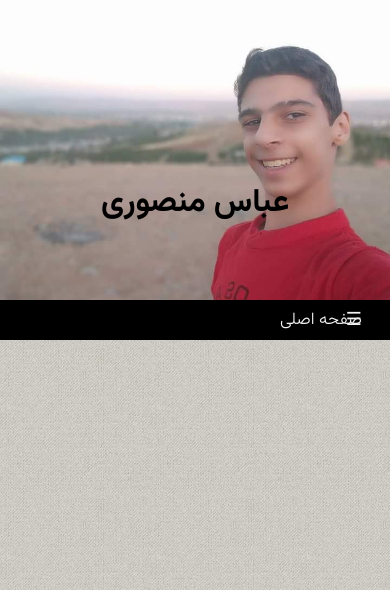
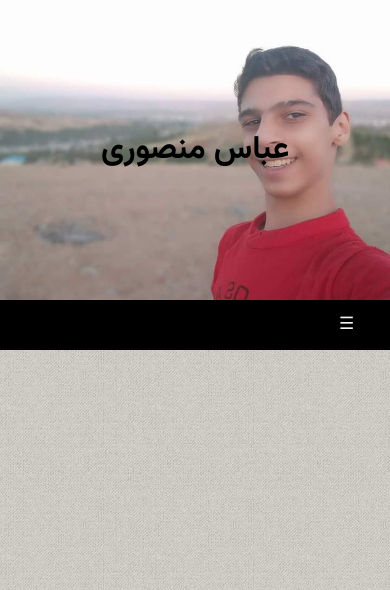
Before and after one commit to Bmnswry28/my-blog, a Django app: template templates/index.html in a window 390 px wide. Shown: the top 590 px of the page. Run offline with Django 4.2, Linux system fonts and the light colour scheme; the template is opened without the code that fills it, so the values that code supplies are empty.

Commit message:
fix bug header

```diff
--- /dev/null
+++ b/templates/app.js
@@ -0,0 +1,8 @@
+function toggleMenu() {
+    var x = document.querySelector(".nav");
+    if (x.className === "nav") {
+        x.className += " responsive";
+    } else {
+        x.className = "nav";
+    }
+}
--- a/templates/index.html
+++ b/templates/index.html
@@ -11,16 +11,15 @@
         <div class="hr">
             <a href="#" title="عباس منصوری"><h1>عباس منصوری</h1></a>
         </div>
-        <div class="nav" id="mynav">
-            <a title="عباس منصوری" href="#">صفحه اصلی</a>
+        <div class="nav">
+            <a href="javascript:void(0);" class="icon" onclick="toggleMenu()">&#9776;</a>
+            <a href="#">صفحه اول</a>
+            <a href="#">درباره ما</a>
+            <a href="#">ارشیو</a>
+            <a href="#">عناوین نوشته</a>
+        </div>
 
-
-
-            <a title="آرشیو وبلاگ" href="">آرشیو وبلاگ</a>
-            <a title="عناوین نوشته ها" href="">عناوین نوشته ها</a>
-
-            <a href="javascript:void(0);" style="font-size:18px;" class="icon" onclick="showmenu()">&#9776;</a>
-        </div>
     </header>
+    <script src="app.js"></script>
 </body>
 </html>
--- a/templates/style.css
+++ b/templates/style.css
@@ -16,6 +16,7 @@
 * {
     margin: 0;
     padding: 0;
+    box-sizing: border-box;
 }
 
 body {
@@ -36,9 +37,10 @@ a:hover{
     text-decoration: underline;
 }
 .nav{
+    align-items: center;
     overflow: hidden;
     background-color: #000;
-    padding: 3px 100px;
+    padding: 3px 5%;
     text-align: center;
 }
 .nav a{
@@ -61,7 +63,7 @@ a:hover{
 
 @media screen and (max-width:860px){
     .nav {
-        padding: 0;
+        padding: 5px 2%;
     }
 }
 
@@ -70,37 +72,7 @@ a:hover{
         display: none;
     }
     .nav a.icon{
-        float: right;
         display: block;
-    }
-}
-@media screen and (max-width:600px){
-    .nav a{
-        margin-left: 0;
-    }
-    .nav{
-        position: relative;
-    }
-    .nav .icon{
-        position: absolute;
-        right: 0;
-        top: 0;
-    }
-    .nav .icon a{
-        display: block;
-        text-align: right;
-        float: none;
-    }
-    .nav{
-        float: none;
-    }
-    .nav{
-        position: relative;
-    }
-    .nav{
-        display: block;
-        width: 100%;
-        text-align: right;
     }
 }
 .hr{
@@ -122,7 +94,6 @@ a:hover{
 .hr a h1{
     color: #000;
     font-size: 32px;
-    margin: 120px 0 15px;
     font-weight: bold;
     display: inline-block;
 }
@@ -136,3 +107,16 @@ a:hover{
     font-size: 14px;
     font-weight: normal;
 }
+.nav.responsive {
+    position: relative;
+    display: block;
+}
+
+.nav.responsive a {
+    display: block;
+    text-align: right;
+    float: none;
+    margin-right: 0;
+    padding: 12px 16px;
+    background-color: #000;
+}
```
